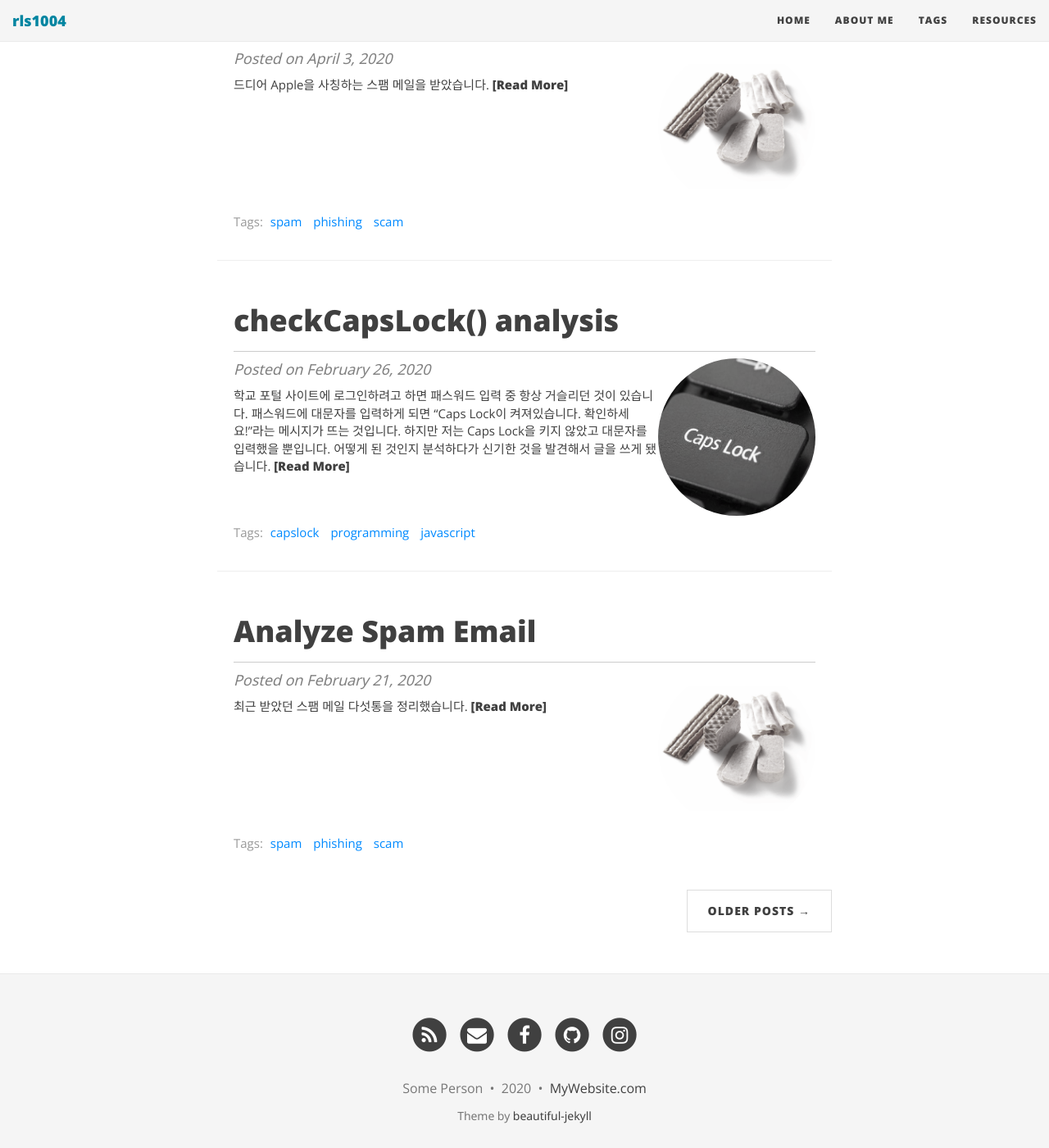
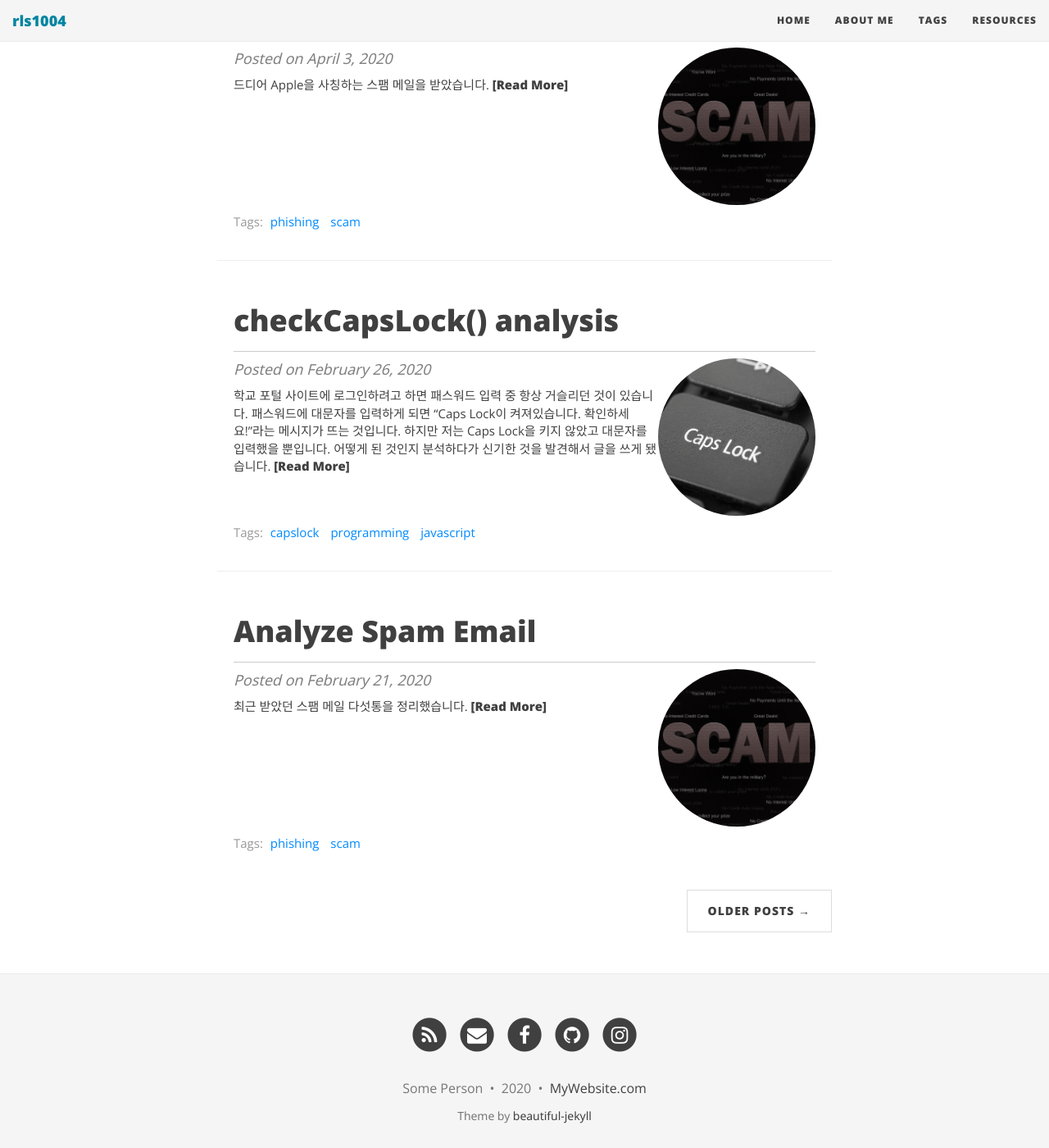
Before and after one commit to rls1004/rls1004.github.io, a Jekyll site: the page built from index.html, in a window 1280 px wide and 1400 px high, scrolled down 1184 px. Shown: the whole window at 82% size. Built offline with Jekyll 4.4.1, drawn with Linux system fonts in a browser that asks for light colours; nearby versions of some CDN libraries; the list of posts is cut into pages by our own code.

Commit message:
fix spam to scam

```diff
--- a/_posts/2020-02-21-analyze-spam-email.md
+++ b/_posts/2020-02-21-analyze-scam-email.md
@@ -1,8 +1,8 @@
 ---
 layout: post
 title: "Analyze Spam Email"
-image: /img/spam.png
-tags: [spam, phishing, scam]
+image: /img/scam.jpg
+tags: [phishing, scam]
 ---
 
 최근 받았던 스팸 메일 다섯통을 정리했습니다.
--- a/_posts/2020-04-03-analyze-spam-email-2.md
+++ b/_posts/2020-04-03-analyze-scam-email-2.md
@@ -1,8 +1,8 @@
 ---
 layout: post
 title: "Analyze Spam Email 2"
-image: /img/spam.png
-tags: [spam, phishing, scam]
+image: /img/scam.jpg
+tags: [phishing, scam]
 ---
 
 드디어 Apple을 사칭하는 스팸 메일을 받았습니다.
```
